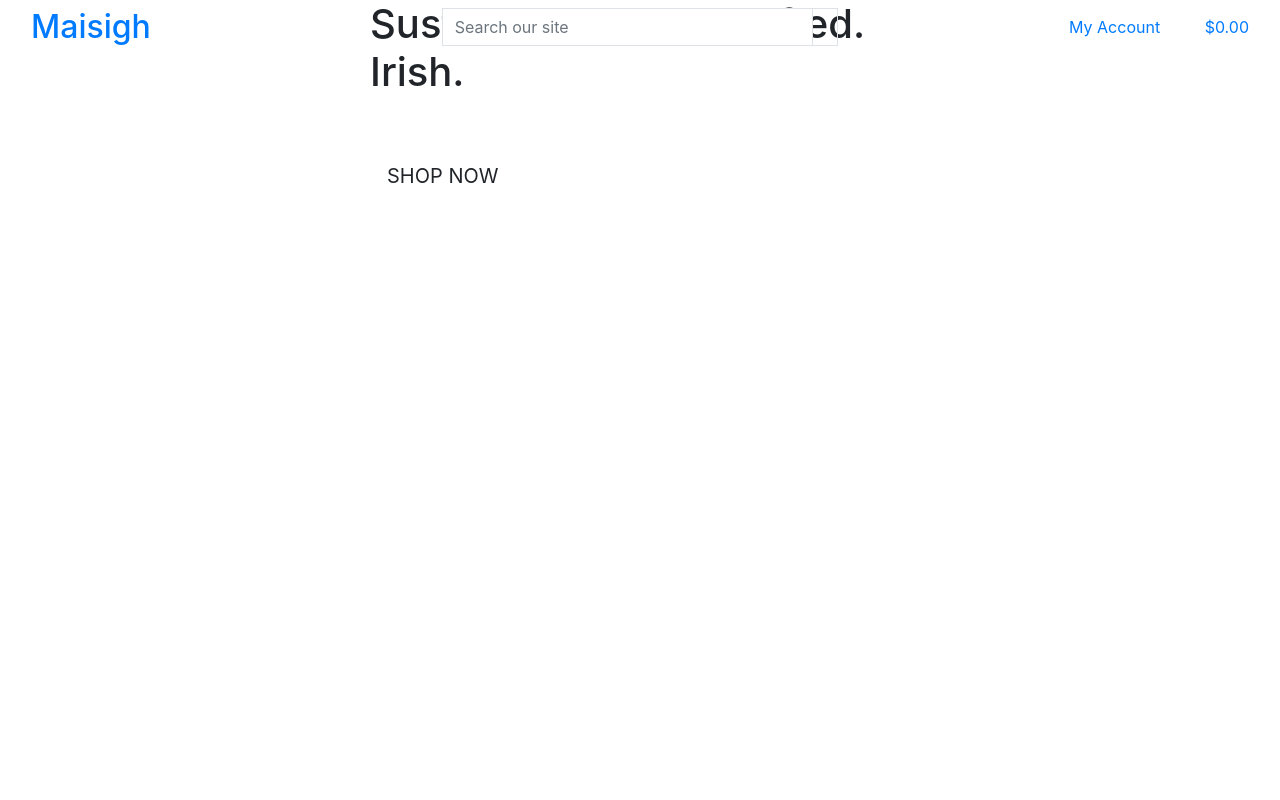
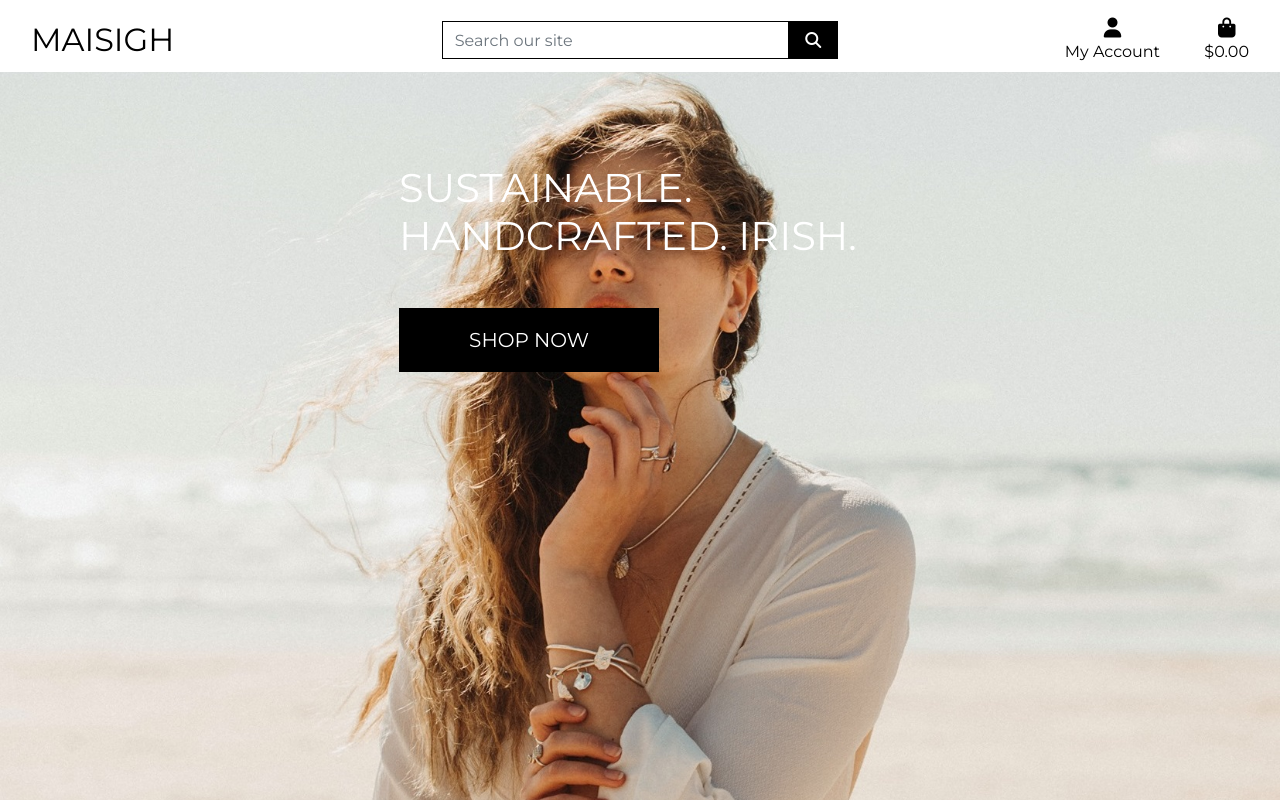
Before and after one commit to natashaclerkin/maisigh-MS4, a Django app: page / in a window 1280 px wide. Run offline with Django 3.2, Linux system fonts and the light colour scheme; some libraries are stand-ins or nearby versions.

Commit message:
Add fonts & css to header

```diff
--- a/home/templates/home/index.html
+++ b/home/templates/home/index.html
@@ -13,7 +13,7 @@
     <div class="container h-100">
         <div class="row h-100">
             <div class="col-7 col-md-6 mx-auto">
-                <h1 class="display-6 logo-font text-black">
+                <h1 class="display-6 logo-font text-white">
                     Sustainable. Handcrafted. Irish.
                 </h1>
                 <div class="my-5">
--- a/maisigh/settings.py
+++ b/maisigh/settings.py
@@ -152,6 +152,10 @@
 # https://docs.djangoproject.com/en/3.2/howto/static-files/
 
 STATIC_URL = '/static/'
+STATICFILES_DIRS = (os.path.join(BASE_DIR, 'static'),)
+
+MEDIA_URL = '/media/'
+MEDIA_ROOT = os.path.join(BASE_DIR, 'media')
 
 # Default primary key field type
 # https://docs.djangoproject.com/en/3.2/ref/settings/#default-auto-field
--- a/maisigh/urls.py
+++ b/maisigh/urls.py
@@ -15,9 +15,11 @@
 """
 from django.contrib import admin
 from django.urls import path, include
+from django.conf import settings
+from django.conf.urls.static import static
 
 urlpatterns = [
     path('admin/', admin.site.urls),
     path('accounts/', include('allauth.urls')),
     path('', include('home.urls')),
-]
+] + static(settings.MEDIA_URL, document_root=settings.MEDIA_ROOT)
--- /dev/null
+++ b/static/css/base.css
@@ -0,0 +1,80 @@
+html {
+    height: 100%;
+}
+
+body {
+    background: url('/media/homepage-bg.jpg') no-repeat center center fixed;
+    background-size: cover;
+    height: calc(100vh - 164px);
+    color: #555;
+    font-family: 'Montserrat', sans-serif;
+}
+
+/* from Bulma */
+.icon {
+    align-items: center;
+    display: inline-flex;
+    justify-content: center;
+    height: 1.5rem;
+    width: 1.5rem;
+}
+
+.logo-font {
+    text-transform: uppercase;
+}
+
+.main-logo-link {
+    width: fit-content;
+}
+
+.shop-now-button {
+    background: black;
+    color: white;
+    min-width: 260px;
+}
+
+.btn-black {
+    background: black;
+    color: white;
+}
+
+.shop-now-button:hover,
+.shop-now-button:active,
+.shop-now-button:focus,
+.btn-black:hover,
+.btn-black:active,
+.btn-black:focus {
+    background: #222;
+    color: white;
+}
+
+.text-black {
+    color: #000 !important;
+}
+
+.border-black {
+    border: 1px solid black !important;
+}
+
+/* -------------------------------- Media Queries */
+
+/* Slightly larger container on xl screens */
+@media (min-width: 1200px) {
+  .container {
+    max-width: 80%;
+  }
+}
+
+/* fixed top navbar only on medium and up */
+@media (min-width: 992px) {
+    .fixed-top-desktop-only {
+        position: fixed;
+        top: 0;
+        right: 0;
+        left: 0;
+        z-index: 1030;
+    }
+
+    .header-container {
+        padding-top: 164px;
+    }
--- a/templates/base.html
+++ b/templates/base.html
@@ -15,12 +15,17 @@
 
     {% block corecss %}
         <link rel="stylesheet" href="https://stackpath.bootstrapcdn.com/bootstrap/4.4.1/css/bootstrap.min.css" integrity="sha384-Vkoo8x4CGsO3+Hhxv8T/Q5PaXtkKtu6ug5TOeNV6gBiFeWPGFN9MuhOf23Q9Ifjh" crossorigin="anonymous">
+        <link rel="preconnect" href="https://fonts.googleapis.com">
+        <link rel="preconnect" href="https://fonts.gstatic.com" crossorigin>
+        <link href="https://fonts.googleapis.com/css2?family=Montserrat:wght@300;400;600;700&display=swap" rel="stylesheet">
+        <link rel="stylesheet" href="{% static 'css/base.css' %}">
     {% endblock %}
 
     {% block extra_css %}
     {% endblock %}
 
     {% block corejs %}
+        <script src="https://kit.fontawesome.com/9885a929c9.js" crossorigin="anonymous"></script>
         <script src="https://code.jquery.com/jquery-3.4.1.slim.min.js" integrity="sha384-J6qa4849blE2+poT4WnyKhv5vZF5SrPo0iEjwBvKU7imGFAV0wwj1yYfoRSJoZ+n" crossorigin="anonymous"></script>
         <script src="https://cdn.jsdelivr.net/npm/popper.js@1.16.0/dist/umd/popper.min.js" integrity="sha384-Q6E9RHvbIyZFJoft+2mJbHaEWldlvI9IOYy5n3zV9zzTtmI3UksdQRVvoxMfooAo" crossorigin="anonymous"></script>
         <script src="https://stackpath.bootstrapcdn.com/bootstrap/4.4.1/js/bootstrap.min.js" integrity="sha384-wfSDF2E50Y2D1uUdj0O3uMBJnjuUD4Ih7YwaYd1iqfktj0Uod8GCExl3Og8ifwB6" crossorigin="anonymous"></script>
@@ -34,7 +39,7 @@
   <body>
 
     <header class="container-fluid fixed-top">
-      <div class="row">
+      <div id="topnav" class="row bg-white pt-lg-2 d-none d-lg-flex">
         <div class="col-12 col-lg-4 my-auto py-1 py-lg-0 text-center text-lg-left">
           <a href="{% url 'home' %}" class="nav-link main-logo-link">
             <h2 class="logo-font text-black my-0">Maisigh</h2>
```
Also changed, not shown: media/homepage-bg.jpg (added).
